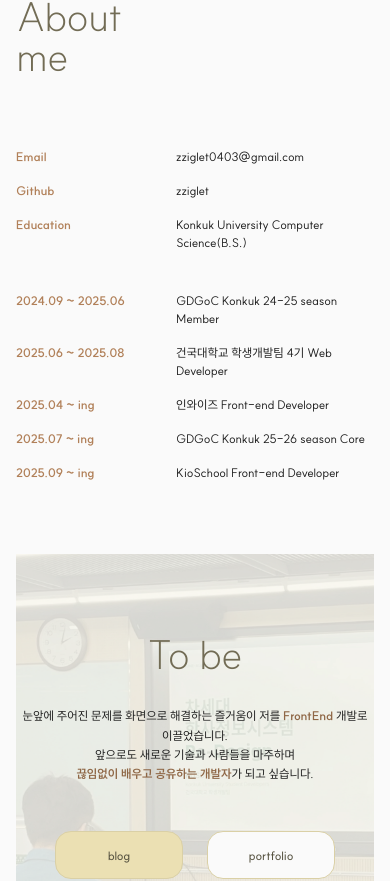
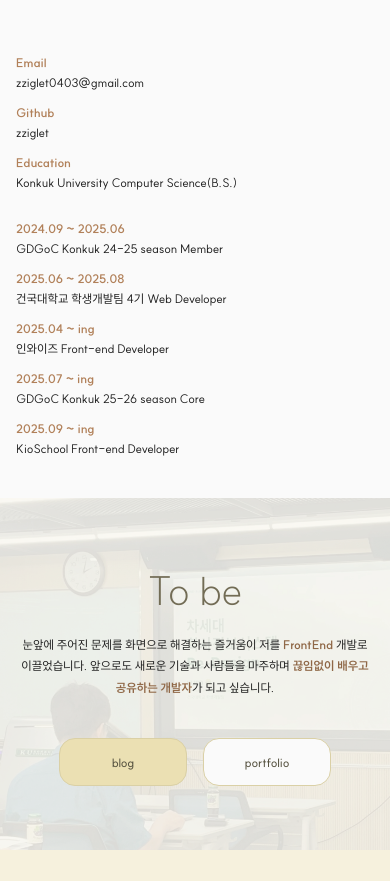
Before and after one commit to zziglet/zzig-log, a Next.js app: page / in a window 390 px wide. Shown: the part 797-1678 px from the top of the page. Built offline with nearby package versions, Linux system fonts and the light colour scheme.

Commit message:
refactor: improve info section mobile UX and ToBeSection full-bleed layout
#58

Co-Authored-By: Claude Opus 4.6 <noreply@anthropic.com>

```diff
--- a/src/components/info/AboutMeSection.tsx
+++ b/src/components/info/AboutMeSection.tsx
@@ -8,58 +8,93 @@ import { theme } from '@/styles/theme';
 
 const ContentWrapper = styled.div`
   display: flex;
-  gap: 32px;
-  align-items: flex-end;
-  padding: 72px 0;
+  flex-direction: column;
+  align-items: center;
+  gap: 24px;
+  padding: 40px 0;
 
-  @media (max-width: 1024px) {
-    flex-direction: column;
-    align-items: center;
+  ${theme.media.tablet} {
+    gap: 32px;
+    padding: 56px 0;
+  }
+
+  ${theme.media.desktop} {
+    flex-direction: row;
+    align-items: flex-end;
+    gap: 48px;
+    padding: 72px 0;
   }
 `;
 
 const ProfileImageWrapper = styled.div`
   position: relative;
-  width: 400px;
+  width: 200px;
   aspect-ratio: 3 / 4;
 
-  @media (max-width: 768px) {
-    width: 200px;
+  ${theme.media.tablet} {
+    width: 300px;
+  }
+
+  ${theme.media.desktop} {
+    width: 400px;
   }
 `;
 
 const InfoColumn = styled.div`
   display: flex;
   flex-direction: column;
-  gap: 40px;
+  gap: 28px;
   flex: 1;
+  width: 100%;
+
+  ${theme.media.desktop} {
+    gap: 40px;
+  }
 `;
 
 const InfoGroup = styled.div`
   display: flex;
   flex-direction: column;
-  gap: 16px;
+  gap: 12px;
+
+  ${theme.media.tablet} {
+    gap: 16px;
+  }
 `;
 
 const InfoRow = styled.div`
   display: flex;
+  flex-direction: column;
+  gap: 2px;
   font-size: ${theme.textSizes.body.xs};
   color: ${theme.colors.text.body};
+
+  ${theme.media.tablet} {
+    flex-direction: row;
+    gap: 0;
+  }
 `;
 
 const Label = styled.span`
-  width: 240px;
   font-weight: bold;
   color: ${theme.colors.peach[500]};
 
-  @media (max-width: 768px) {
-    width: 160px;
+  ${theme.media.tablet} {
+    width: 200px;
+    flex-shrink: 0;
+  }
+
+  ${theme.media.desktop} {
+    width: 240px;
   }
 `;
 
 const Value = styled.span`
-  flex: 1;
   color: ${theme.colors.text.body};
+
+  ${theme.media.tablet} {
+    flex: 1;
+  }
 `;
 
 function AboutMeSection() {
@@ -67,7 +102,14 @@ function AboutMeSection() {
     <SectionContainer>
       <ContentWrapper>
         <ProfileImageWrapper>
-          <Image src={INFO_IMAGES.homeIcon2} alt="Profile" fill sizes="(max-width: 768px) 200px, 400px" unoptimized style={{ objectFit: 'cover' }} />
+          <Image
+            src={INFO_IMAGES.homeIcon2}
+            alt="Profile"
+            fill
+            sizes="(max-width: 767px) 200px, (max-width: 1023px) 300px, 400px"
+            unoptimized
+            style={{ objectFit: 'cover' }}
+          />
         </ProfileImageWrapper>
 
         <InfoColumn>
--- a/src/components/info/IntroSection.tsx
+++ b/src/components/info/IntroSection.tsx
@@ -8,13 +8,22 @@ import { theme } from '@/styles/theme';
 
 const DescriptionBox = styled.div`
   text-align: left;
-  padding-bottom: 32px;
+  padding-bottom: 20px;
+
+  ${theme.media.tablet} {
+    padding-bottom: 28px;
+  }
+
+  ${theme.media.desktop} {
+    padding-bottom: 32px;
+  }
 `;
 
 const Greeting = styled.div`
   font-size: ${theme.textSizes.body.sm};
   color: ${theme.colors.text.body};
   font-weight: bold;
+  line-height: 1.6;
 `;
 
 const HighlightName = styled.span`
--- a/src/components/info/ToBeSection.tsx
+++ b/src/components/info/ToBeSection.tsx
@@ -1,50 +1,94 @@
 'use client';
 
 import styled from '@emotion/styled';
-import { SectionContainer, SectionTitle, HighlightText } from '@/styles/shared.styles';
+import { SectionTitle, HighlightText } from '@/styles/shared.styles';
 import { LINKS } from '@/constants/info';
 import { theme } from '@/styles/theme';
 import Button from '@/components/common/Button';
 import Link from 'next/link';
 
-const VisionContainer = styled(SectionContainer)`
-  text-align: center;
-  width: 100%;
-  padding-top: 48px;
+const FullBleedWrapper = styled.section`
+  width: 100vw;
+  position: relative;
+  overflow: hidden;
+  margin-left: -16px;
 
+  ${theme.media.tablet} {
+    margin-left: -24px;
+  }
+
+  ${theme.media.desktop} {
+    margin-left: calc(-50vw + 50%);
+  }
+`;
+
+const BackgroundImage = styled.div`
+  position: absolute;
+  inset: 0;
   background-image: url('/images/home_3.webp');
   background-size: cover;
   background-position: center;
   background-repeat: no-repeat;
 `;
 
-const Description = styled.div`
-  font-size: ${theme.textSizes.body.xs};
-  line-height: 1.6;
-  color: ${theme.colors.text.body};
-  padding-bottom: 48px;
+const Overlay = styled.div`
+  position: absolute;
+  inset: 0;
+  background: rgba(250, 250, 250, 0.15);
 `;
 
-const HorizontalLine = styled.br``;
+const ContentArea = styled.div`
+  position: relative;
+  display: flex;
+  flex-direction: column;
+  align-items: center;
+  text-align: center;
+  padding: 48px 16px 64px;
+
+  ${theme.media.tablet} {
+    padding: 56px 24px 80px;
+  }
+
+  ${theme.media.desktop} {
+    padding: 64px 40px 96px;
+  }
+`;
+
+const Description = styled.p`
+  font-size: ${theme.textSizes.body.xs};
+  line-height: 1.8;
+  color: ${theme.colors.text.body};
+  max-width: 480px;
+  margin: 0 auto;
+  padding-bottom: 40px;
+  word-break: keep-all;
+
+  ${theme.media.tablet} {
+    font-size: ${theme.textSizes.body.sm};
+    padding-bottom: 48px;
+  }
+`;
 
 const ButtonGroup = styled.div`
   display: flex;
   justify-content: center;
-  gap: 24px;
-  padding-bottom: 96px;
+  gap: 16px;
+
+  ${theme.media.tablet} {
+    gap: 24px;
+  }
 `;
 
 function ToBeSection() {
   return (
-    <VisionContainer>
-      <div>
+    <FullBleedWrapper>
+      <BackgroundImage />
+      <Overlay />
+      <ContentArea>
         <SectionTitle>To be</SectionTitle>
         <Description>
-          눈앞에 주어진 문제를 화면으로 해결하는 즐거움이 저를 <HighlightText>FrontEnd</HighlightText> 개발로 이끌었습니다.
-          <HorizontalLine />
-          앞으로도 새로운 기술과 사람들을 마주하며
-          <HorizontalLine />
-          <HighlightText>끊임없이 배우고 공유하는 개발자</HighlightText>가 되고 싶습니다.
+          눈앞에 주어진 문제를 화면으로 해결하는 즐거움이 저를 <HighlightText>FrontEnd</HighlightText> 개발로 이끌었습니다. 앞으로도 새로운 기술과 사람들을
+          마주하며 <HighlightText>끊임없이 배우고 공유하는 개발자</HighlightText>가 되고 싶습니다.
         </Description>
 
         <ButtonGroup>
@@ -55,8 +99,8 @@ function ToBeSection() {
             <Button color="primary_line">portfolio</Button>
           </Link>
         </ButtonGroup>
-      </div>
-    </VisionContainer>
+      </ContentArea>
+    </FullBleedWrapper>
   );
 }
 
--- a/src/styles/shared.styles.ts
+++ b/src/styles/shared.styles.ts
@@ -21,10 +21,14 @@ export const SectionTitle = styled.div`
   font-weight: 200;
   color: ${theme.colors.cream[600]};
   line-height: 1;
-  padding: 52px 0;
+  padding: 24px 0;
 
-  @media (max-width: 768px) {
-    padding: 32px 0;
+  ${theme.media.tablet} {
+    padding: 40px 0;
+  }
+
+  ${theme.media.desktop} {
+    padding: 52px 0;
   }
 `;
 
```
